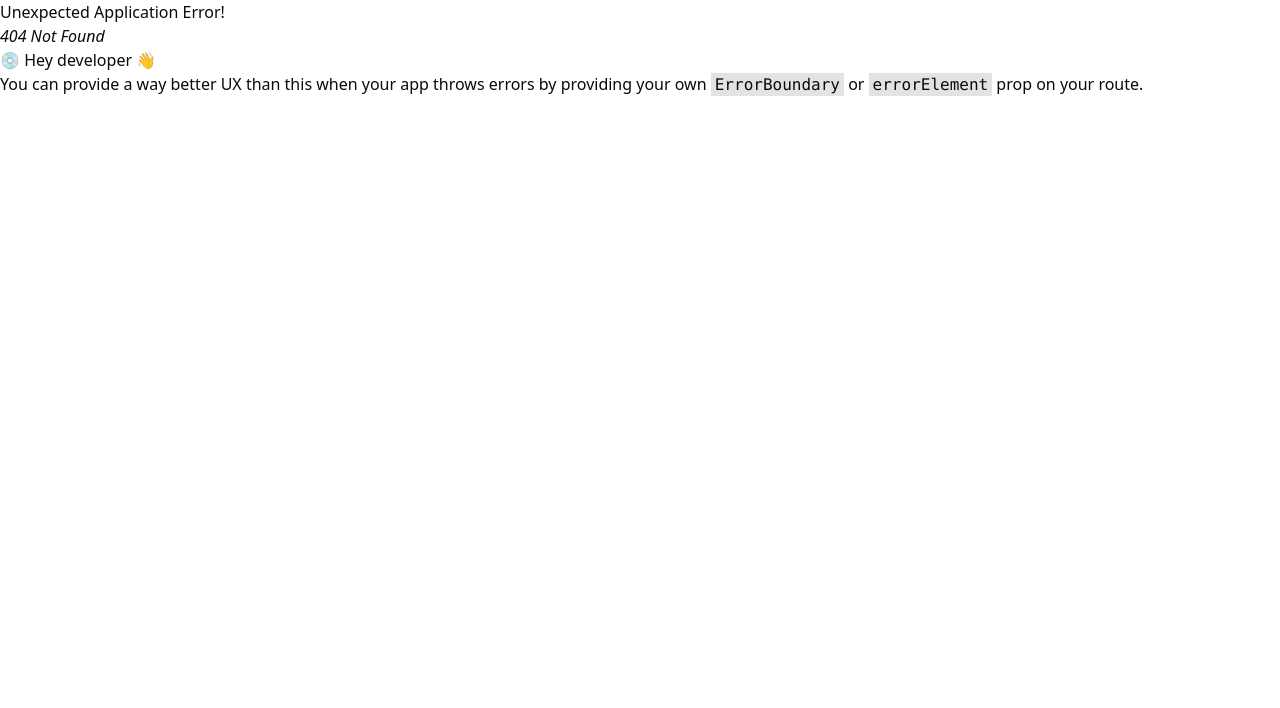
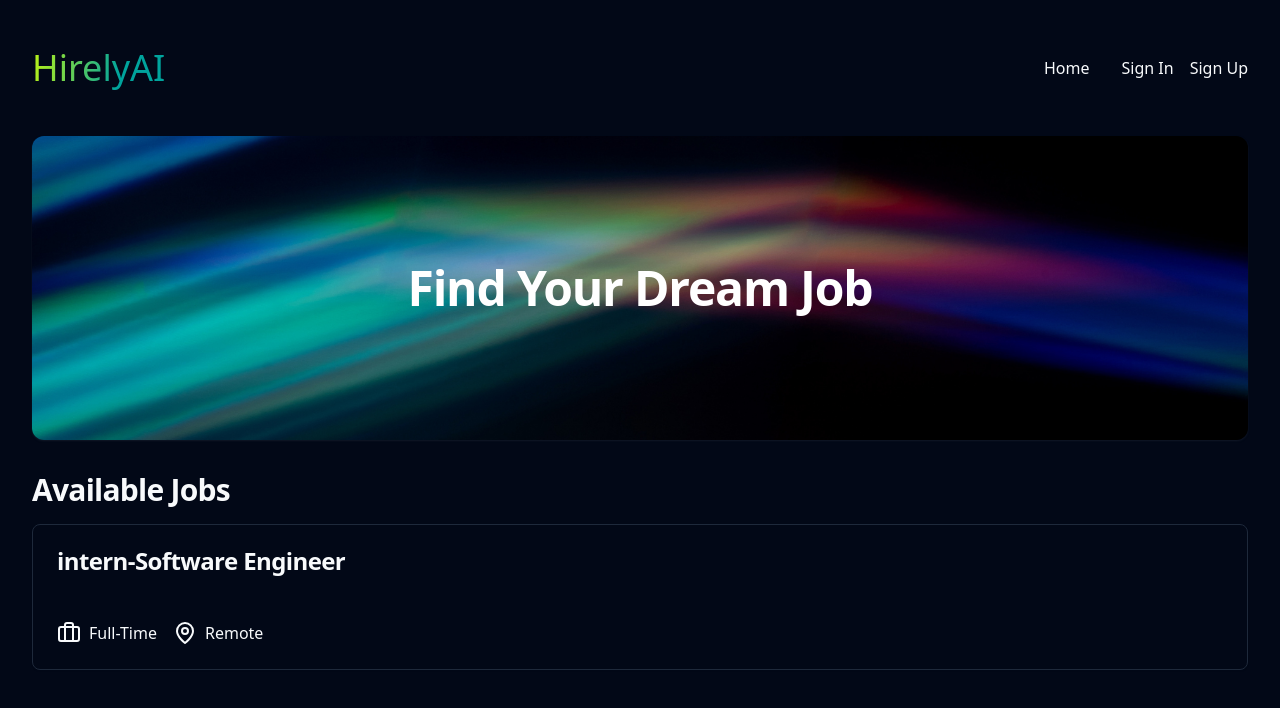
Before and after one commit to umangawije/Hirely_AI, a React (Vite) app in the folder aidf-front-end/: page /home in a window 1280 px wide. Before the commit this address had no page. Shown: the top 708 px of the page. Built offline with nearby package versions, Linux system fonts and the light colour scheme.

Commit message:
add props

```diff
--- /dev/null
+++ b/aidf-front-end/src/components/shared/JobCard.tsx
@@ -0,0 +1,46 @@
+import { Link } from "react-router-dom";
+import {
+    Card,
+    CardContent,
+    CardDescription,
+    CardFooter,
+    CardHeader,
+    CardTitle,
+  } from "@/components/ui/card"
+import { Briefcase, MapPin } from "lucide-react";
+
+
+type JobCardProps = {
+    _id: String;
+    title: String;
+    type: String;
+    location: String;
+    isAdmin: boolean;
+};
+
+function JobCard(props: JobCardProps) {
+
+
+    return (
+        <Link to={`/job/${props._id}`} className="block">
+            <Card>
+                <CardHeader>
+                    <CardTitle>{props.title}</CardTitle>
+                </CardHeader>
+                <CardContent></CardContent>
+                <CardFooter className="gap-x-4">
+                    <div className="flex items-center gap-x-2">
+                        <Briefcase/>
+                        <span>{props.type}</span>
+                    </div>
+                    <div className="flex items-center gap-x-2">
+                        <MapPin/>
+                        <span>{props.location}</span>
+                    </div>
+                </CardFooter>
+            </Card>
+        </Link>
+     );
+}
+
+export default JobCard;
--- /dev/null
+++ b/aidf-front-end/src/components/ui/card.tsx
@@ -0,0 +1,79 @@
+import * as React from "react"
+
+import { cn } from "@/lib/utils"
+
+const Card = React.forwardRef<
+  HTMLDivElement,
+  React.HTMLAttributes<HTMLDivElement>
+>(({ className, ...props }, ref) => (
+  <div
+    ref={ref}
+    className={cn(
+      "rounded-lg border bg-card text-card-foreground shadow-sm",
+      className
+    )}
+    {...props}
+  />
+))
+Card.displayName = "Card"
+
+const CardHeader = React.forwardRef<
+  HTMLDivElement,
+  React.HTMLAttributes<HTMLDivElement>
+>(({ className, ...props }, ref) => (
+  <div
+    ref={ref}
+    className={cn("flex flex-col space-y-1.5 p-6", className)}
+    {...props}
+  />
+))
+CardHeader.displayName = "CardHeader"
+
+const CardTitle = React.forwardRef<
+  HTMLParagraphElement,
+  React.HTMLAttributes<HTMLHeadingElement>
+>(({ className, ...props }, ref) => (
+  <h3
+    ref={ref}
+    className={cn(
+      "text-2xl font-semibold leading-none tracking-tight",
+      className
+    )}
+    {...props}
+  />
+))
+CardTitle.displayName = "CardTitle"
+
+const CardDescription = React.forwardRef<
+  HTMLParagraphElement,
+  React.HTMLAttributes<HTMLParagraphElement>
+>(({ className, ...props }, ref) => (
+  <p
+    ref={ref}
+    className={cn("text-sm text-muted-foreground", className)}
+    {...props}
+  />
+))
+CardDescription.displayName = "CardDescription"
+
+const CardContent = React.forwardRef<
+  HTMLDivElement,
+  React.HTMLAttributes<HTMLDivElement>
+>(({ className, ...props }, ref) => (
+  <div ref={ref} className={cn("p-6 pt-0", className)} {...props} />
+))
+CardContent.displayName = "CardContent"
+
+const CardFooter = React.forwardRef<
+  HTMLDivElement,
+  React.HTMLAttributes<HTMLDivElement>
+>(({ className, ...props }, ref) => (
+  <div
+    ref={ref}
+    className={cn("flex items-center p-6 pt-0", className)}
+    {...props}
+  />
+))
+CardFooter.displayName = "CardFooter"
+
+export { Card, CardHeader, CardFooter, CardTitle, CardDescription, CardContent }
--- a/aidf-front-end/src/index.css
+++ b/aidf-front-end/src/index.css
@@ -2,69 +2,34 @@
   @tailwind components;
   @tailwind utilities;
 
+
 @layer base {
   :root {
-      --background: 0 0% 100%;
-      --foreground: 0 0% 3.9%;
-
-      --card: 0 0% 100%;
-      --card-foreground: 0 0% 3.9%;
-
-      --popover: 0 0% 100%;
-      --popover-foreground: 0 0% 3.9%;
-
-      --primary: 0 0% 9%;
-      --primary-foreground: 0 0% 98%;
-
-      --secondary: 0 0% 96.1%;
-      --secondary-foreground: 0 0% 9%;
-
-      --muted: 0 0% 96.1%;
-      --muted-foreground: 0 0% 45.1%;
-
-      --accent: 0 0% 96.1%;
-      --accent-foreground: 0 0% 9%;
-
-      --destructive: 0 84.2% 60.2%;
-      --destructive-foreground: 0 0% 98%;
-
-      --border: 0 0% 89.8%;
-      --input: 0 0% 89.8%;
-      --ring: 0 0% 3.9%;
-
-      --radius: 0.5rem;
+    --background: 222.2 84% 4.9%;
+    --foreground: 210 40% 98%;
+    --card: 222.2 84% 4.9%;
+    --card-foreground: 210 40% 98%;
+    --popover: 222.2 84% 4.9%;
+    --popover-foreground: 210 40% 98%;
+    --primary: 217.2 91.2% 59.8%;
+    --primary-foreground: 222.2 47.4% 11.2%;
+    --secondary: 217.2 32.6% 17.5%;
+    --secondary-foreground: 210 40% 98%;
+    --muted: 217.2 32.6% 17.5%;
+    --muted-foreground: 215 20.2% 65.1%;
+    --accent: 217.2 32.6% 17.5%;
+    --accent-foreground: 210 40% 98%;
+    --destructive: 0 62.8% 30.6%;
+    --destructive-foreground: 210 40% 98%;
+    --border: 217.2 32.6% 17.5%;
+    --input: 217.2 32.6% 17.5%;
+    --ring: 224.3 76.3% 48%;
+    --radius: 0.5rem
+  }
 }
 
-    .dark {
-      --background: 0 0% 3.9%;
-      --foreground: 0 0% 98%;
 
-      --card: 0 0% 3.9%;
-      --card-foreground: 0 0% 98%;
 
-      --popover: 0 0% 3.9%;
-      --popover-foreground: 0 0% 98%;
-
-      --primary: 0 0% 98%;
-      --primary-foreground: 0 0% 9%;
-
-      --secondary: 0 0% 14.9%;
-      --secondary-foreground: 0 0% 98%;
-
-      --muted: 0 0% 14.9%;
-      --muted-foreground: 0 0% 63.9%;
-
-      --accent: 0 0% 14.9%;
-      --accent-foreground: 0 0% 98%;
-
-      --destructive: 0 62.8% 30.6%;
-      --destructive-foreground: 0 0% 98%;
-
-      --border: 0 0% 14.9%;
-      --input: 0 0% 14.9%;
-      --ring: 0 0% 83.1%;
-    }
-  }
 
 @layer base {
   * {
@@ -76,9 +41,27 @@
   h1{
     @apply scroll-m-20 text-4xl font-extrabold tracking-tight lg:text-5xl;
   }
+  h2{
+    @apply scroll-m-20 text-3xl font-semibold tracking-tight first:mt-0;
+  }
+  h3{
+    @apply scroll-m-20 text-xl font-extrabold tracking-tight ;
+  }
+  p{
+    @apply leading-7 [&:not(:fisrt-child)]:mt-6;
+  }
   .hero{
     background: url("/hero-3.png");
     background-position: center;
     background-size: cover;
   }
 }
+
+@layer utilities{
+  .text-underlay-1{
+    background: linear-gradient(98deg, #d9ff00 -9.4%, #00a49d 65.4%);
+    background-clip: text;
+    -webkit-background-clip: text;
+    -webkit-text-fill-color: transparent;
+  }
+}
--- /dev/null
+++ b/aidf-front-end/src/layout/main.layout.tsx
@@ -0,0 +1,13 @@
+import Navigation from "@/components/shared/Navigation";
+import { Outlet } from "react-router-dom";
+
+function MainLayout() {
+    return (
+        <div>
+            <Navigation/>
+            <Outlet/>
+        </div>
+     );
+}
+
+export default MainLayout;
--- a/aidf-front-end/src/layout/root.layout.tsx
+++ b/aidf-front-end/src/layout/root.layout.tsx
@@ -1,10 +1,10 @@
 import { Outlet } from "react-router-dom";
-import Navigation from "@/components/shared/Navigation";
+
 
 function RootLayout() {
     return (
         <main className="container">
-            <Navigation/>
+
             <Outlet/>
         </main>
      );
--- /dev/null
+++ b/aidf-front-end/src/pages/home/components/jobSection.tsx
@@ -0,0 +1,28 @@
+import JobCard from "@/components/shared/JobCard";
+
+function JobSection() {
+
+    const job = {
+     _id: "xyz",
+     title: "intern-Software Engineer",
+     type: "Full-Time",
+     location: "Remote"
+    }
+
+    return (
+        <section className="py-8">
+            <h2>Available Jobs</h2>
+            <div className="mt-4 flex flex-col gap-y-8">
+            <JobCard
+                title={job.title}
+                type = {job.type}
+                location = {job.location}
+                _id = {job._id}
+                isAdmin={false}
+            />
+            </div>
+        </section>
+     );
+}
+
+export default JobSection;
--- a/aidf-front-end/src/pages/home/home.page.tsx
+++ b/aidf-front-end/src/pages/home/home.page.tsx
@@ -1,9 +1,11 @@
 import Hero from "./components/hero";
+import JobSection from "./components/jobSection";
 
 function HomePage() {
     return  (
         <div>
             <Hero/>
+            <JobSection/>
         </div>
     );
 }
```
Also changed, not shown: aidf-front-end/src/main.tsx (+9 -1 lines). Lines whose indentation alone changed are shown as unchanged.
